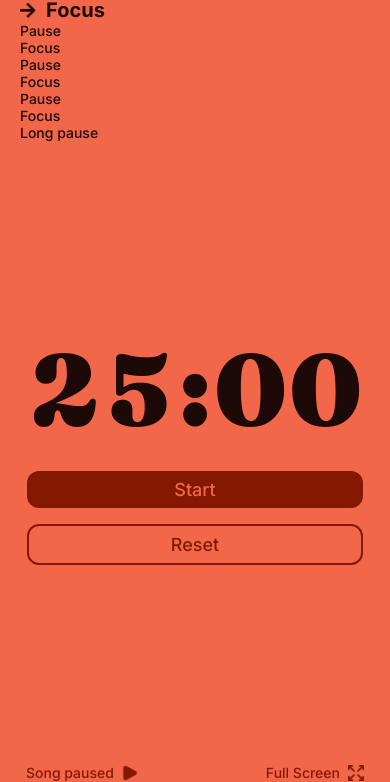
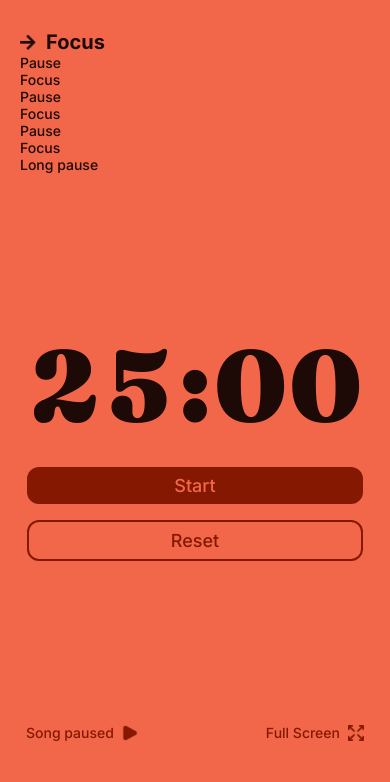
Before and after one commit to Antonymedina/Lofi-pomodoro, a plain HTML site: page index.html in a window 390 px wide. Shown: the part 62-844 px from the top of the page. Drawn offline with Linux system fonts and the light colour scheme.

Commit message:
Update styles.css -- Padding mobile

```diff
--- a/styles.css
+++ b/styles.css
@@ -349,10 +349,11 @@ footer {
   header {
     flex-direction: column;
     align-items: center;
+    padding-top:40px;
   }
 
   .pomodoro-list {
-    margin-top: 48px;
+    margin-top: 40px;
     width: 100%;
   }
   .pomodoro-list li {
@@ -375,6 +376,7 @@ footer {
   footer {
     flex-direction: column;
     gap: 16px;
+    padding-bottom:40px;
   }
 
   .footer-controls {
```
